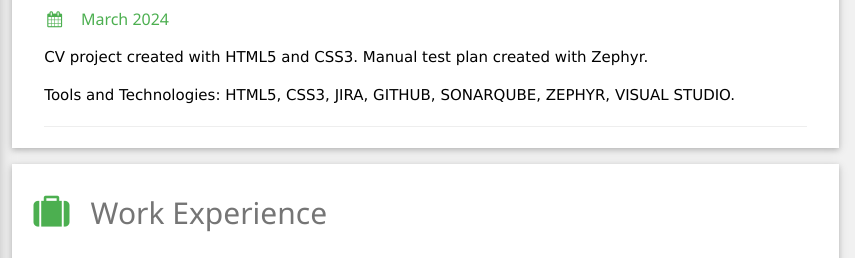
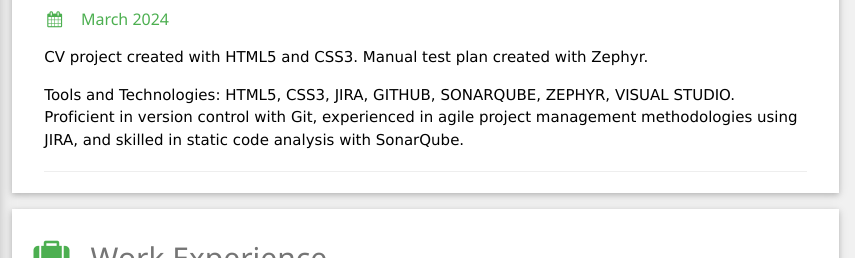
Before and after one commit to Organization-Jose-AndresQA/CVPROYECT, a plain HTML site: page index.html in a window 1280 px wide. Shown: the part 153-411 px from the top of the page, 425-1280 px from the left. Drawn offline with nearby package versions, Linux system fonts and the light colour scheme.

Commit message:
https://bootcampqajose.atlassian.net/browse/CVP-14 Project description fix
Project description fix

```diff
--- a/index.html
+++ b/index.html
@@ -87,7 +87,9 @@
                                     Project</a></b></h5>
                         <h6 class="w3-text-green"><i class="fa fa-calendar fa-fw w3-margin-right"></i>March 2024</h6>
                         <p>CV project created with HTML5 and CSS3. Manual test plan created with Zephyr.</p>
-                        <p>Tools and Technologies: HTML5, CSS3, JIRA, GITHUB, SONARQUBE, ZEPHYR, VISUAL STUDIO.</p>
+                        <p>Tools and Technologies: HTML5, CSS3, JIRA, GITHUB, SONARQUBE, ZEPHYR, VISUAL STUDIO.
+                            Proficient in version control with Git, experienced in agile project management
+                            methodologies using JIRA, and skilled in static code analysis with SonarQube.</p>
                         <hr>
                     </div>
                 </div>
```
